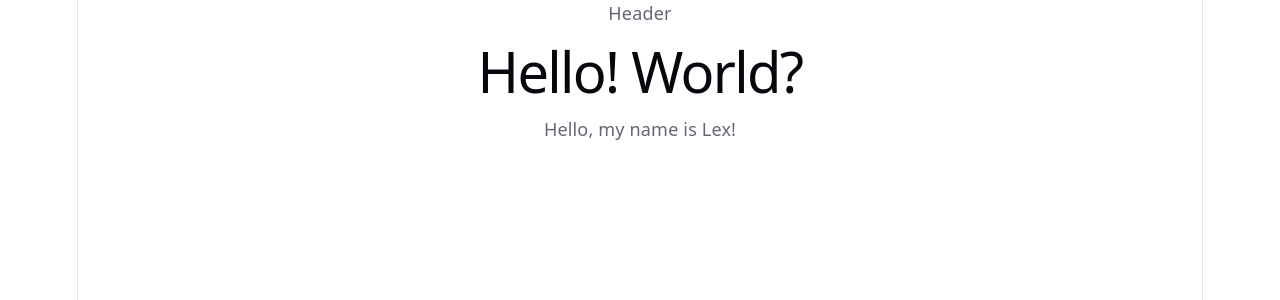
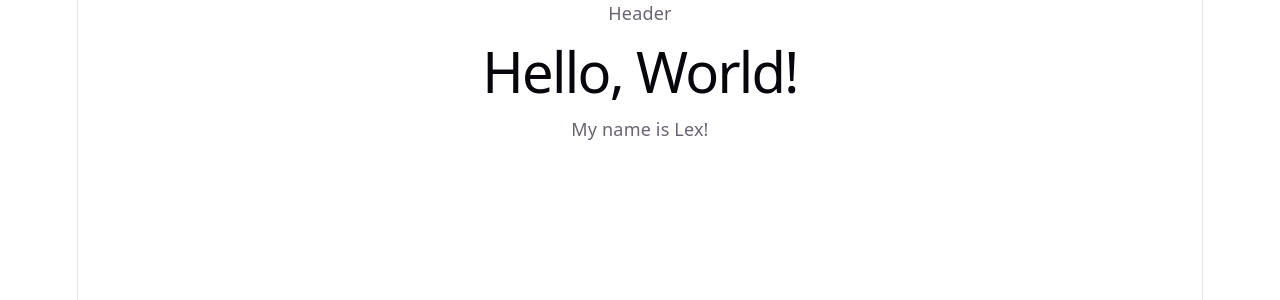
Before and after one commit to loxelheim/webdev-practice, a React (Vite) app in the folder WebBasics/vite-react/Practicati/: page / in a window 1280 px wide. Shown: the top 300 px of the page. Built offline with nearby package versions, Linux system fonts and the light colour scheme.

Commit message:
further Practice

```diff
--- a/WebBasics/vite-react/Practicati/src/components/Salutation.jsx
+++ b/WebBasics/vite-react/Practicati/src/components/Salutation.jsx
@@ -1,8 +1,8 @@
 import React from 'react'
 
-function Salutation() {
+function Salutation(props) {
   return (
-    <><h1>Hello! World?</h1></>
+    <><h1>{props.text}</h1></>
   )
 }
 
--- a/WebBasics/vite-react/Practicati/src/compositions/HelloWorldComp.jsx
+++ b/WebBasics/vite-react/Practicati/src/compositions/HelloWorldComp.jsx
@@ -5,8 +5,8 @@ import SimpleText from "../components/SimpleText"
 function HelloWorldComp() {
   return (
     <>
-        <Salutation />
-        <SimpleText text="Hello, my name is Lex!" />
+        <Salutation text="Hello, World!" />
+        <SimpleText text="My name is Lex!" />
     </>
   )
 }
```
